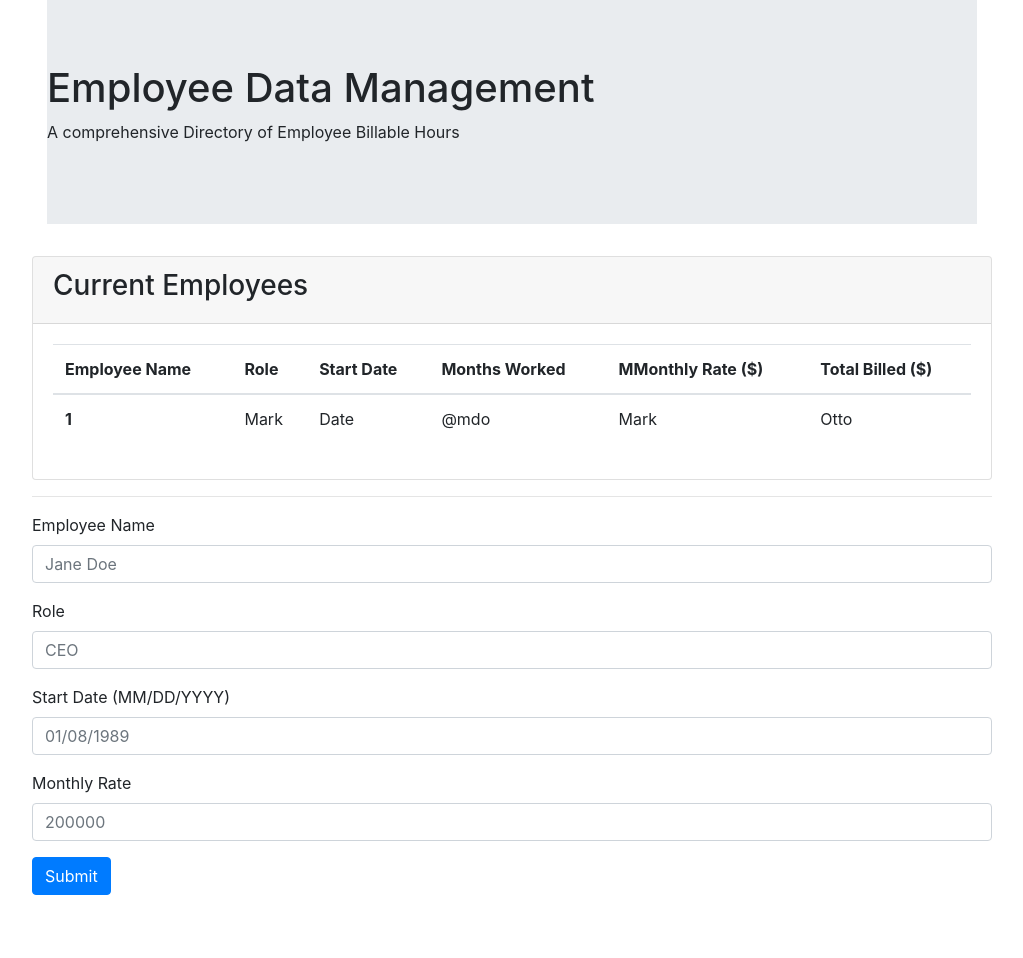
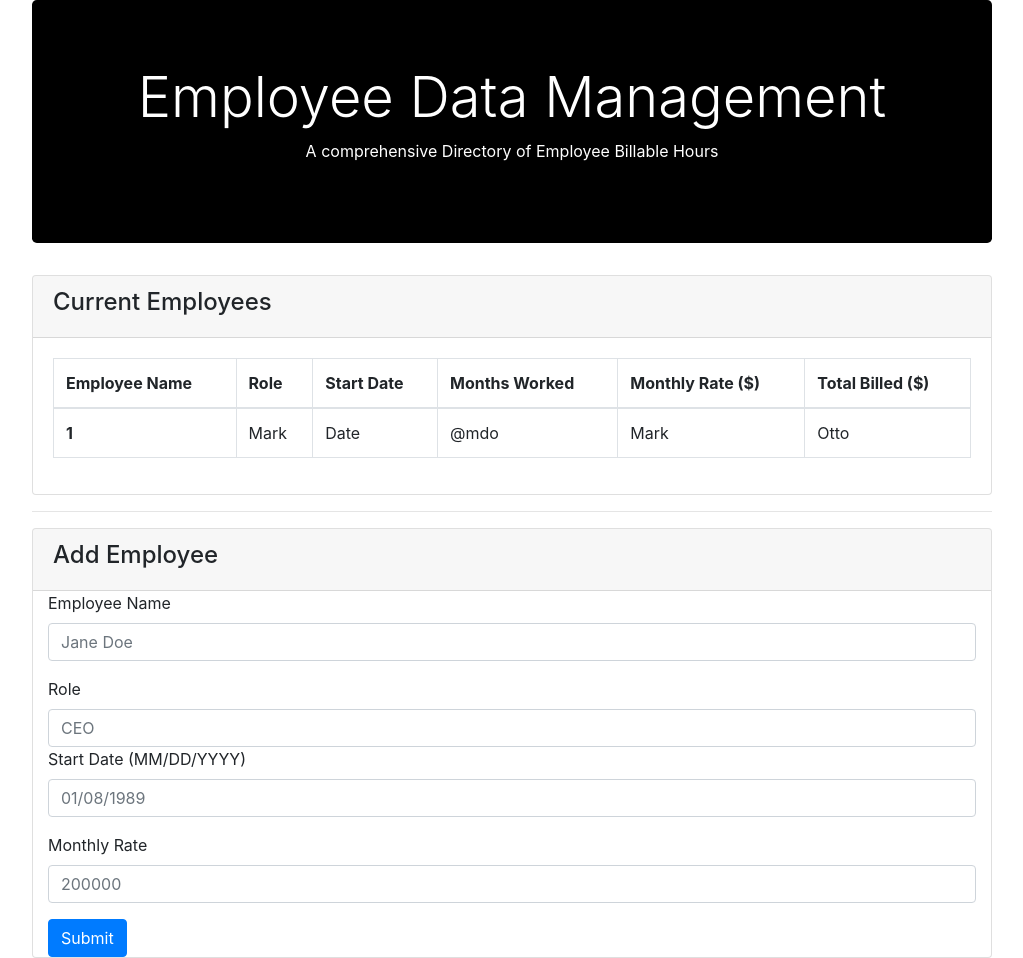
Before and after one commit to itsbillp/Sandbox, a plain HTML site: page index.html in a window 1280 px wide. Shown: the whole page, without its empty margins (128-1151 px from the left). Before the commit the page ends 895 px from the top, so only its background shows below. Drawn offline with nearby package versions, Linux system fonts and the light colour scheme.

Commit message:
update 3

```diff
--- a/index.html
+++ b/index.html
@@ -17,30 +17,28 @@
 
     <!-- Jumbotron -->
     <div class="wrapper">
-        <div class="container">
-            <div class="jumbotron jumbotron-fluid">
-                <h1>Employee Data Management</h1>
+            <div class="jumbotron" style="background-color: black; text-align: center; color: white">
+                    <h1 class="display-4">Employee Data Management</h1>
                     <p>A comprehensive Directory of Employee Billable Hours</p>
-            </div>
             </div>
 
 
 
     <!-- Current Employee Panel -->
                 <div class="card">
-                    <div class="card-header"><h3>
-                        Current Employees
-                    </h3></div>
+                    <div class="card-header">
+                      <h4>Current Employees<h4>
+                    </div>
                         <!-- Table  -->
                         <div class="card-body">
-                            <table class="table">
+                            <table class="table table-bordered">
                                 <thead>
                                     <tr>
                                         <th scope="col">Employee  Name</th>
                                         <th scope="col">Role</th>
                                         <th scope="col">Start Date</th>
                                         <th scope="col">Months Worked</th>
-                                        <th scope="col">MMonthly Rate ($)</th>
+                                        <th scope="col">Monthly Rate ($)</th>
                                         <th scope="col">Total Billed ($)</th>
                                     </tr>
                                 </thead>
@@ -57,10 +55,14 @@
                             </table>
                         </div>
                 </div>
-        <div class="form-group">
           <hr>
           <!-- Bootstrap Formatted Form -->
-          <form>
+          <div class="card">
+            <div class="card-header">
+                <h4>Add Employee</h4>
+            </div>
+
+                <form class="col-auto">
                     <div class="form-group">
                         <label for="employeeName">Employee Name</label>
                         <input type="text" class="form-control" id="employeeName" placeholder="Jane Doe">
@@ -68,7 +70,6 @@
                     <div class="form-group"></div>
                         <label for="role">Role</label>
                         <input type="text" class="form-control" id="role" placeholder="CEO">
-                </div>
                     <div class="form-group">
                         <label for="employeeName">Start Date (MM/DD/YYYY)</label>
                         <input type="text" class="form-control" id="startDate" placeholder="01/08/1989">
@@ -79,6 +80,7 @@
                     </div>
                     <button type="submit" class="btn btn-primary" id="submitButton">Submit</button>
                 </form>
+
             </div>
     </div>
 </body>
```
Lines whose indentation alone changed are shown as unchanged.
